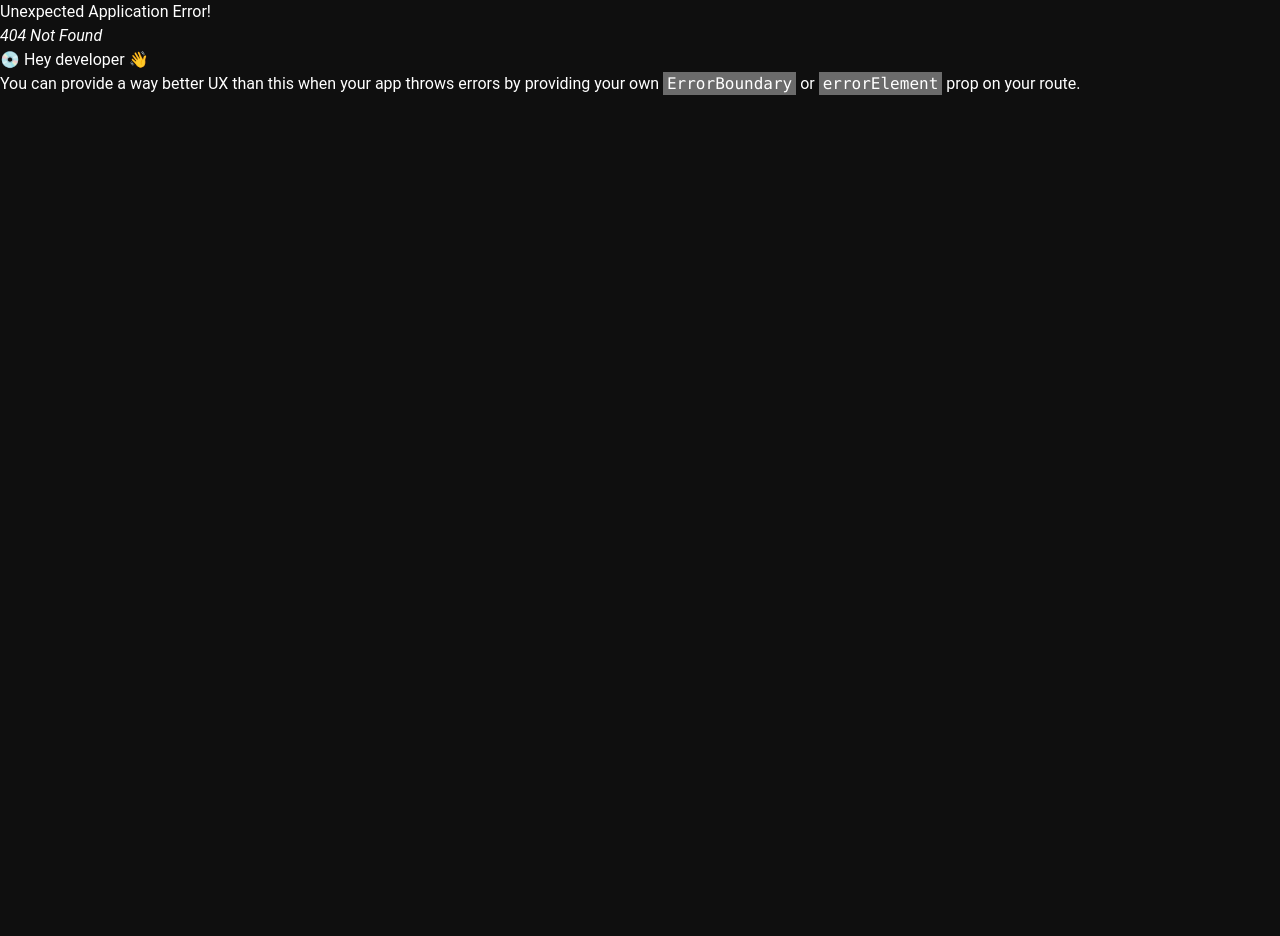
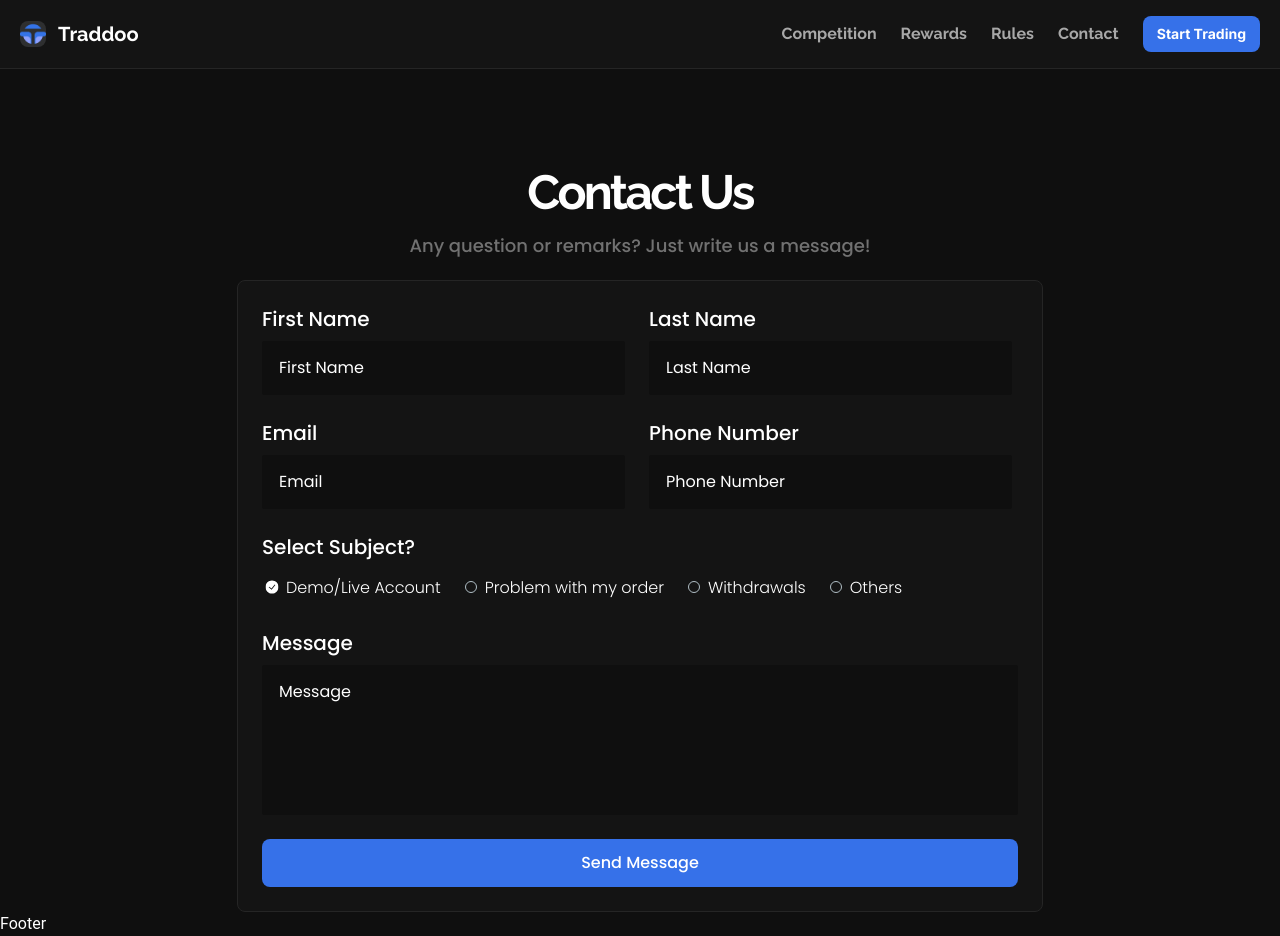
Before and after one commit to IntownNFT/TraddooMain, a React (Vite) app: page /contact in a window 1280 px wide. Before the commit this address had no page. Before the commit the page ends 800 px from the top, so only its background shows below. Built offline with nearby package versions, Linux system fonts and the light colour scheme.

Commit message:
Add Contact Us Page

```diff
--- a/src/main.tsx
+++ b/src/main.tsx
@@ -6,6 +6,7 @@ import { createBrowserRouter, RouterProvider } from "react-router-dom";
 import Home from "./pages/landing-page/home/index.tsx";
 import Competitions from "./pages/landing-page/competitions/index.tsx";
 import Rules from "./pages/landing-page/rules/index.tsx";
+import ContactUs from "./pages/landing-page/contact/index.tsx";
 
 const router = createBrowserRouter([
   {
@@ -24,6 +25,10 @@ const router = createBrowserRouter([
         path: "/rules",
         element: <Rules />
       },
+      {
+        path: "/contact",
+        element: <ContactUs />
+      },
     ]
   },
 ]);
--- /dev/null
+++ b/src/pages/landing-page/contact/index.tsx
@@ -0,0 +1,124 @@
+import { useRef, useState } from "react";
+import SectionHeader from "../../../components/SectionHeader";
+import { Radio } from "@material-tailwind/react";
+import FormButton from "../../../components/FormButton";
+
+interface Input {
+  type: string;
+  label: string;
+  ref: React.RefObject<HTMLInputElement>;
+}
+const ContactInput = ({ type, label, ref }: Input) => {
+  return (
+    <div className="flex flex-col gap-2 w-full lg:max-w-[363px]">
+      <label htmlFor={label} className="font-medium text-lg sm:text-xl">
+        {label}
+      </label>
+      <input
+        title={label}
+        type={type}
+        placeholder={label}
+        ref={ref}
+        className="bg-black rounded-sm text-sm sm:text-base text-white placeholder:text-white py-3.5 px-4 focus:outline-0 border border-transparent focus:border-blue"
+        required
+      />
+    </div>
+  );
+};
+
+const RadioIcon = () => {
+  return (
+    <svg
+      width={13}
+      height={14}
+      viewBox="0 0 13 14"
+      fill="none"
+      xmlns="http://www.w3.org/2000/svg"
+    >
+      <path
+        fillRule="evenodd"
+        clipRule="evenodd"
+        d="M0 7.00001C0 5.24418 0.684819 3.56026 1.90381 2.3187C3.12279 1.07714 4.77609 0.379639 6.5 0.379639C8.22391 0.379639 9.87721 1.07714 11.0962 2.3187C12.3152 3.56026 13 5.24418 13 7.00001C13 8.75584 12.3152 10.4398 11.0962 11.6813C9.87721 12.9229 8.22391 13.6204 6.5 13.6204C4.77609 13.6204 3.12279 12.9229 1.90381 11.6813C0.684819 10.4398 0 8.75584 0 7.00001H0ZM6.12907 9.83353L9.87133 5.06863L9.19533 4.51781L6.00427 8.57919L3.744 6.66105L3.18933 7.33897L6.12907 9.83441V9.83353Z"
+        fill="white"
+      />
+    </svg>
+  );
+};
+
+const radio_choices = [
+  "Demo/Live Account",
+  "Problem with my order",
+  "Withdrawals",
+  "Others",
+];
+
+const ContactForm = () => {
+  const firstnameRef = useRef<HTMLInputElement>(null);
+  const lastnameRef = useRef<HTMLInputElement>(null);
+  const emailRef = useRef<HTMLInputElement>(null);
+  const phoneRef = useRef<HTMLInputElement>(null);
+  const msgRef = useRef<HTMLTextAreaElement>(null);
+  const [subject, setSubject] = useState("")
+  return (
+    <form className="w-full max-w-[806px] mx-auto bg-dark-grey border border-light-grey rounded-lg font-poppins flex flex-col justify-center items-stretch gap-6 py-6 px-3 sm:p-6">
+      <div className="flex gap-6 flex-wrap ">
+        <ContactInput type="text" label="First Name" ref={firstnameRef} />
+        <ContactInput type="text" label="Last Name" ref={lastnameRef} />
+      </div>
+      <div className="flex gap-6 flex-wrap">
+        <ContactInput type="email" label="Email" ref={emailRef} />
+        <ContactInput type="number" label="Phone Number" ref={phoneRef} />
+      </div>
+      <div>
+        <label className="font-medium text-xl">Select Subject?</label>
+        <div className="flex gap-3 flex-wrap mt-4 sm:mt-2 -ml-2">
+          {radio_choices.map((radio, index) => (
+            <Radio
+              crossOrigin={""}
+              className="w-3 h-3 font-normal text-base"
+              color="blue"
+              name="type"
+              label={radio}
+              labelProps={{
+                className: "text-white -ml-1"
+              }}
+              defaultChecked={index === 0}
+              key={index}
+              onClick={()=>setSubject(radio)}
+              icon=<RadioIcon />
+            />
+          ))}
+        </div>
+      </div>
+      <div className="flex flex-col gap-2">
+        <label htmlFor="message" className="font-medium text-xl">
+          Message
+        </label>
+        <textarea
+          title="message"
+          placeholder="Message"
+          className="bg-black rounded-sm text-base text-white placeholder:text-white py-3.5 px-4 focus:outline-0 border border-transparent focus:border-blue resize-none"
+          rows={5}
+          ref={msgRef}
+        ></textarea>
+      </div>
+      <FormButton type="submit" text="Send Message" classes="font-poppins !font-medium" />
+    </form>
+  );
+};
+
+const ContactUs = () => {
+  return (
+    <main className="mt-16">
+      <SectionHeader
+        title="Contact Us"
+        subtitle="Any question or remarks? Just write us a message!"
+        titleStyles="mt-24"
+        subtitleStyles="font-poppins font-medium !text-[#717171] mt-3"
+      />
+      <ContactForm />
+    </main>
+  );
+};
+
+export default ContactUs;
```
